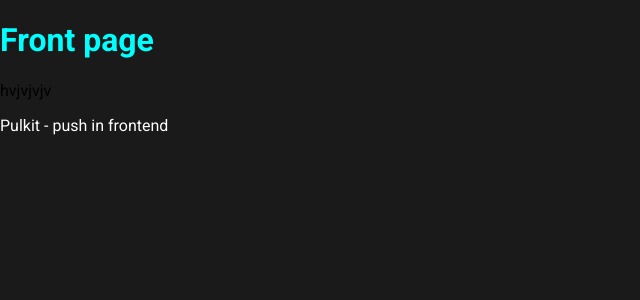
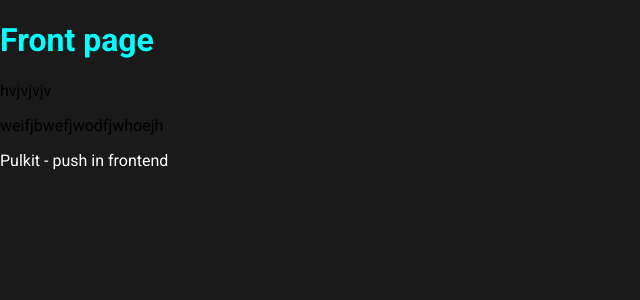
Before and after one commit to KAPAORG/TicketingSoftware, a Django app: page / in a window 1280 px wide. Shown: the top 300 px of the page, without its empty margins (0-640 px from the left). Run offline with Django 3.2, Linux system fonts and the light colour scheme.

Commit message:
push req 3

```diff
--- a/templates/base.html
+++ b/templates/base.html
@@ -13,6 +13,7 @@
   <body>
     <h1>Front page</h1>
     <p>hvjvjvjv</p>
+    <p>weifjbwefjwodfjwhoejh</p>
     <p style="color: white;">Pulkit - push in frontend</p>
     {% block content %} {% endblock %}
   </body>
```
